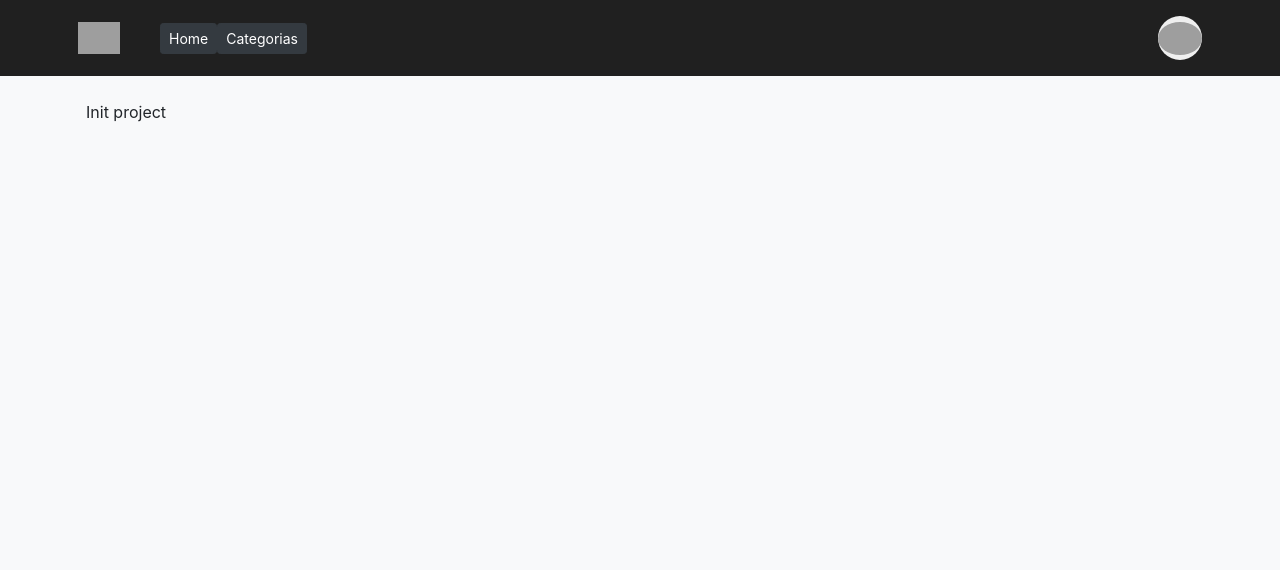
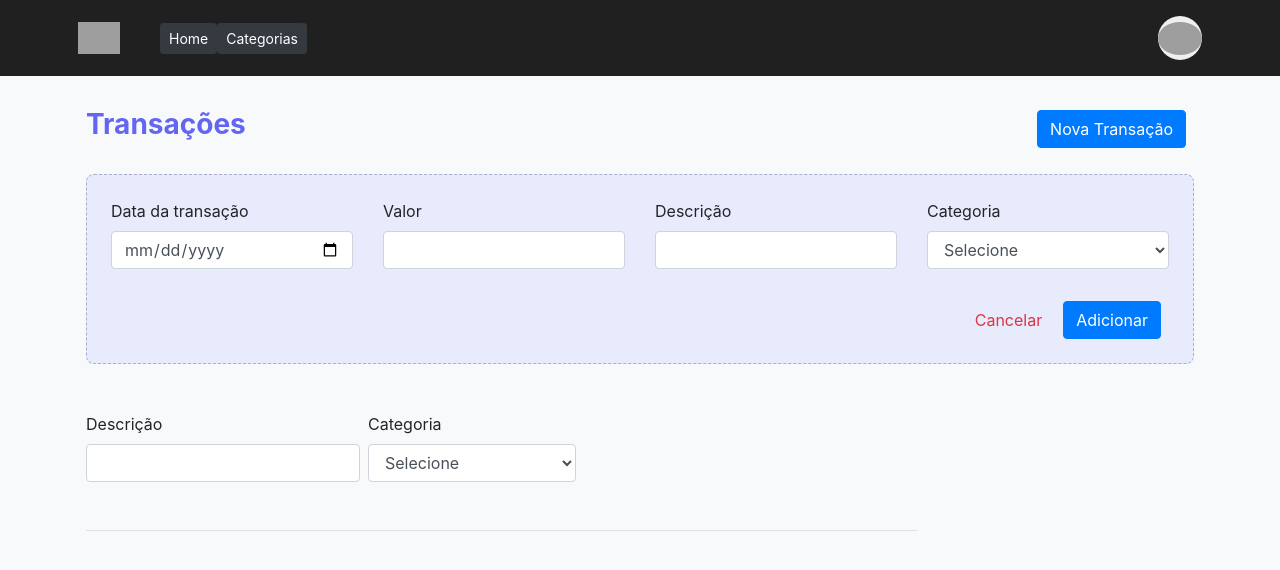
Before and after one commit to reinaldonunes/finances-nuxt, a Nuxt app: page / in a window 1280 px wide. Shown: the top 570 px of the page. Built offline with nearby package versions, Linux system fonts and the light colour scheme; grey boxes are pictures that could not be loaded.

Commit message:
Style: changed style from ui components and create new instances of components, like Transaction Bar and Filter

```diff
--- /dev/null
+++ b/components/TransactionBar.vue
@@ -0,0 +1,67 @@
+<template>
+  <div class="mt-2">
+    <div class="justify-content-between d-flex align-items-center">
+      <TitleHeading>Transações</TitleHeading>
+      <ButtonAct>Nova Transação</ButtonAct>
+    </div>
+
+    <div class="bg-light-gray rounded-8 dashed-border box-shadow mt-4 p-4">
+      <div class="row">
+        <div class="col-lg-3 col-sm-6 col-12 mb-2">
+          <LabelForm>Data da transação</LabelForm>
+          <InputForm type="date" />
+        </div>
+
+        <div class="col-lg-3 col-sm-6 col-12 mb-2">
+          <LabelForm>Valor</LabelForm>
+          <InputForm />
+        </div>
+
+        <div class="col-lg-3 col-sm-6 col-12 mb-2">
+          <LabelForm>Descrição</LabelForm>
+          <InputForm />
+        </div>
+
+        <div class="col-lg-3 col-sm-6 col-12 mb-2">
+          <LabelForm>Categoria</LabelForm>
+          <SelectForm :options="[{ name: 'Licença de softwares', id: 1 }]" />
+        </div>
+
+        <div class="col-12 mt-4">
+          <div class="d-flex justify-content-end">
+            <a href="" class="btn text-danger">
+              Cancelar
+            </a>
+            <ButtonAct>
+              Adicionar
+            </ButtonAct>
+          </div>
+        </div>
+      </div>
+    </div>
+  </div>
+</template>
+
+<script>
+import TitleHeading from '../components/ui/TitleHeading.vue'
+import ButtonAct from '@/components/ui/ButtonAct.vue'
+import SelectForm from '@/components/ui/SelectForm.vue'
+import InputForm from '@/components/ui/InputForm.vue'
+import LabelForm from '@/components/ui/LabelForm.vue'
+
+export default {
+  name: 'TransactionBar',
+  components:{
+    TitleHeading,
+    ButtonAct,
+    SelectForm,
+    InputForm,
+    LabelForm,
+  }
+
+}
+</script>
+
+<style>
+
+</style>
--- a/components/ui/LabelForm.vue
+++ b/components/ui/LabelForm.vue
@@ -1,5 +1,5 @@
 <template>
-  <label class="block text-gray-700 text-sm font-semibold mb-2 tracking-wide">
+  <label class="mb-2">
     <slot />
   </label>
 </template>
--- a/components/ui/SelectForm.vue
+++ b/components/ui/SelectForm.vue
@@ -1,6 +1,6 @@
 <template>
   <select
-    class="block w-full transition ease-in-out duration-150 text-gray-800 bg-white placeholder-gray-300 border border-gray-300 focus:border-blue-300 focus:ring focus:ring-opacity-50 focus:ring-blue-200 shadow-sm text-sm px-4 py-2 rounded"
+    class="form-control"
     @change="onChange"
   >
     <option value="">Selecione</option>
--- /dev/null
+++ b/components/ui/TitleHeading.vue
@@ -0,0 +1,11 @@
+<template>
+  <h1 class="font-weight-bold h3 text-nuxt-indigo">
+    <slot />
+  </h1>
+</template>
+
+<script>
+export default {
+  name: 'TitleHeading'
+}
+</script>
--- a/layouts/default.vue
+++ b/layouts/default.vue
@@ -28,4 +28,16 @@
     color:  #6366f1;
   }
 
+  .bg-light-gray{
+    background:#e7ebfc;
+  }
+
+  .rounded-8{
+    border-radius:8px;
+  }
+
+  .dashed-border{
+    border:1px dashed #a7aece;
+  }
+
 </style>
--- a/pages/categories.vue
+++ b/pages/categories.vue
@@ -1,9 +1,7 @@
 <template>
   <div class="mt-2">
     <div class="d-flex mb-2">
-      <h1 class="font-weight-bold h3 text-nuxt-indigo">
-        Categorias
-      </h1>
+      <TitleHeading>Categorias</TitleHeading>
     </div>
 
     <div class="d-grid">
@@ -73,6 +71,7 @@ import AppButton from '@/components/ui/ButtonAct';
 import AppFormInput from '@/components/ui/InputForm';
 import AppFormLabel from '@/components/ui/LabelForm';
 import AppFormSelect from '@/components/ui/SelectForm';
+import TitleHeading from '@/components/ui/TitleHeading.vue'
 export default {
   name: 'CategoriesPage',
   components: {
@@ -80,6 +79,7 @@ export default {
     AppFormInput,
     AppFormLabel,
     AppFormSelect,
+    TitleHeading
   },
 
   data() {
--- a/pages/index.vue
+++ b/pages/index.vue
@@ -1,5 +1,18 @@
 <template>
-  <p>Init project</p>
+  <div class="d-grid gap-3">
+    <TransactionBar />
+    <div class="mt-5 w-75 pb-5 border-bottom d-flex align-items-center">
+      <div class="mr-2">
+        <AppFormLabel>Descrição</AppFormLabel>
+        <AppFormInput />
+      </div>
+
+      <div>
+        <AppFormLabel>Categoria</AppFormLabel>
+        <AppFormSelect :options="[{ name: 'Licença de softwares', id: 1 }]" />
+      </div>
+    </div>
+  </div>
 </template>
 
 <script>
@@ -7,6 +20,8 @@ import AppButton from '@/components/ui/ButtonAct';
 import AppFormInput from '@/components/ui/InputForm';
 import AppFormLabel from '@/components/ui/LabelForm';
 import AppFormSelect from '@/components/ui/SelectForm';
+import TransactionBar from '@/components/TransactionBar';
+
 export default {
   name: 'IndexPage',
   components: {
@@ -14,6 +29,7 @@ export default {
     AppFormInput,
     AppFormLabel,
     AppFormSelect,
+    TransactionBar,
   },
   data() {
     return {
```
Lines whose indentation alone changed are shown as unchanged.
